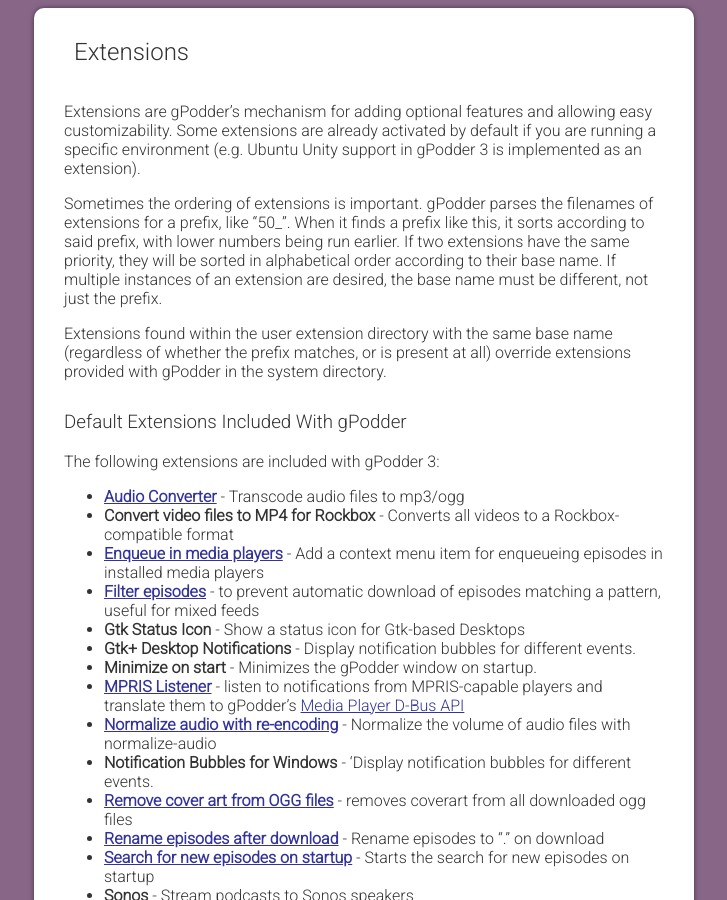
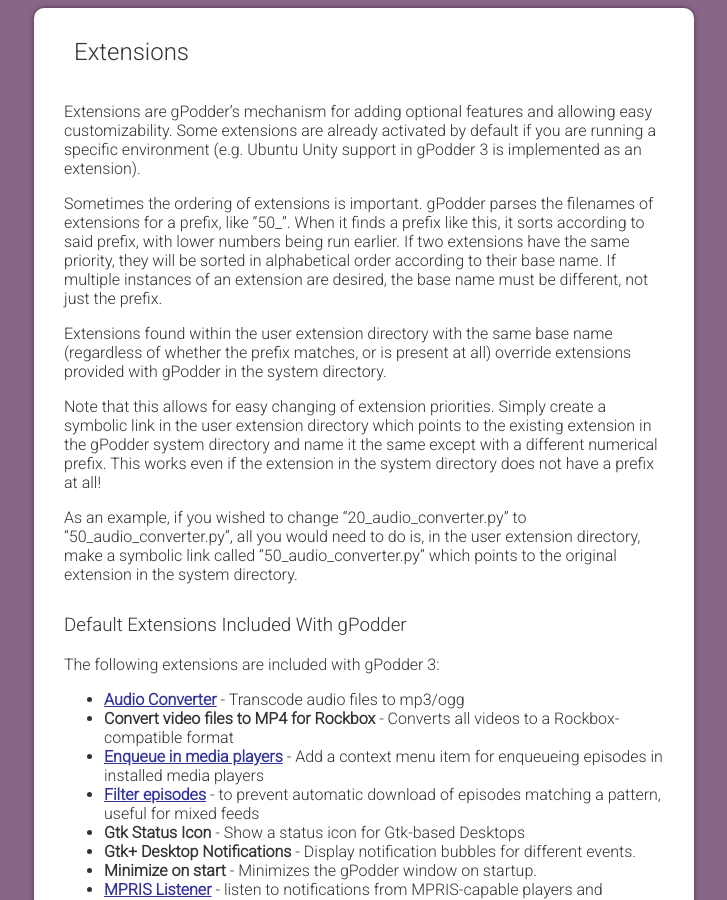
Before and after one commit to gpodder/gpodder.github.io, a Jekyll site: the page built from docs/extensions.md, in a window 1280 px wide and 900 px high. Shown: the whole window, without its empty margins (276-1003 px from the left). Built offline with Jekyll 4.4.1, drawn with Linux system fonts in a browser that asks for light colours; our own code applies the rules of GitHub Pages for plain Markdown files.

Commit message:
extensions: note the easy sorting method via symlinks

```diff
--- a/docs/extensions.md
+++ b/docs/extensions.md
@@ -7,6 +7,10 @@
 Sometimes the ordering of extensions is important. gPodder parses the filenames of extensions for a prefix, like "50_". When it finds a prefix like this, it sorts according to said prefix, with lower numbers being run earlier. If two extensions have the same priority, they will be sorted in alphabetical order according to their base name. If multiple instances of an extension are desired, the base name must be different, not just the prefix.
 
 Extensions found within the user extension directory with the same base name (regardless of whether the prefix matches, or is present at all) override extensions provided with gPodder in the system directory.
+
+Note that this allows for easy changing of extension priorities. Simply create a symbolic link in the user extension directory which points to the existing extension in the gPodder system directory and name it the same except with a different numerical prefix. This works even if the extension in the system directory does not have a prefix at all!
+
+As an example, if you wished to change "20_audio_converter.py" to "50_audio_converter.py", all you would need to do is, in the user extension directory, make a symbolic link called "50_audio_converter.py" which points to the original extension in the system directory.
 
 ### Default Extensions Included With gPodder
 
```
